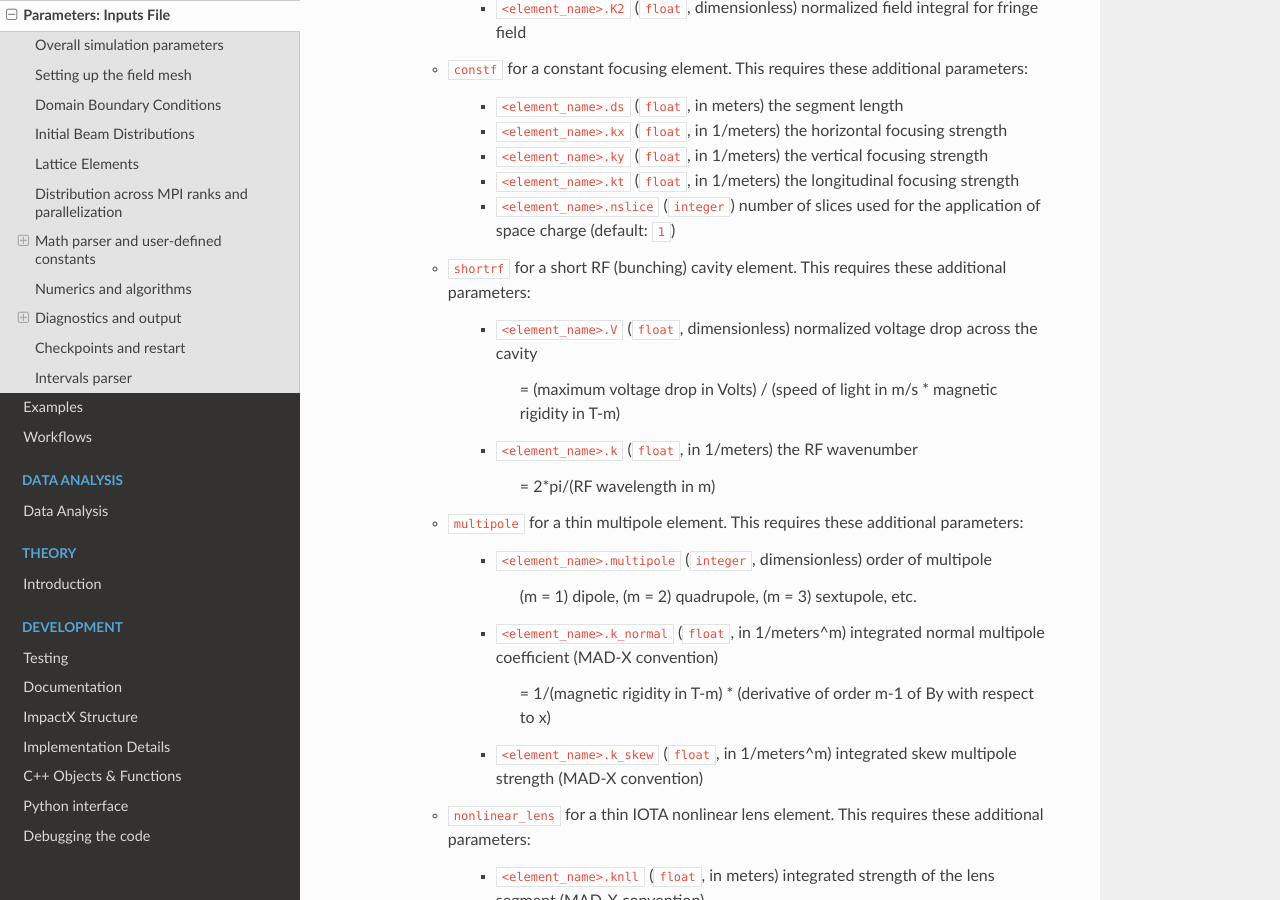
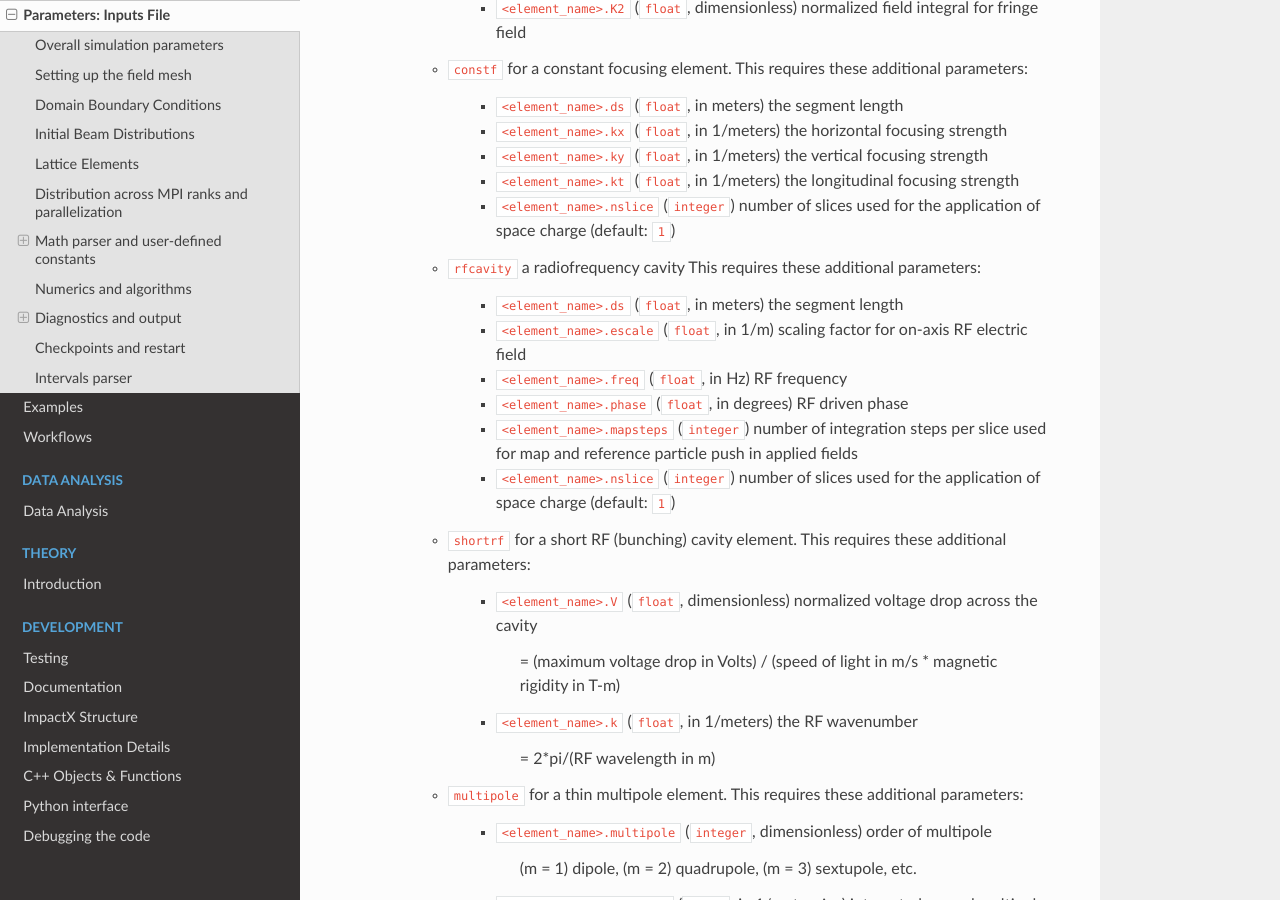
Before and after one commit to ECP-WarpX/impactx, a Sphinx documentation site: the page built from docs/source/usage/parameters.rst, in a window 1280 px wide and 900 px high, scrolled down 5461 px. Built offline with Sphinx 7.4.7 and the Read the Docs theme 2.0.0, drawn with Linux system fonts in a browser that asks for light colours; pages that are not in the unit, such as notebooks, are missing from menus.

Commit message:
RFCavity Element: User-Facing Docs

```diff
--- a/docs/source/usage/parameters.rst
+++ b/docs/source/usage/parameters.rst
@@ -255,6 +255,21 @@ Lattice Elements
 
             * ``<element_name>.nslice`` (``integer``) number of slices used for the application of space charge (default: ``1``)
 
+        * ``rfcavity`` a radiofrequency cavity
+          This requires these additional parameters:
+
+            * ``<element_name>.ds`` (``float``, in meters) the segment length
+
+            * ``<element_name>.escale`` (``float``, in 1/m) scaling factor for on-axis RF electric field
+
+            * ``<element_name>.freq`` (``float``, in Hz) RF frequency
+
+            * ``<element_name>.phase`` (``float``, in degrees) RF driven phase
+
+            * ``<element_name>.mapsteps`` (``integer``) number of integration steps per slice used for map and reference particle push in applied fields
+
+            * ``<element_name>.nslice`` (``integer``) number of slices used for the application of space charge (default: ``1``)
+
         * ``shortrf`` for a short RF (bunching) cavity element.
           This requires these additional parameters:
 
```
Also changed, not shown: docs/source/usage/python.rst (+11 -0 lines), 1 other file.
